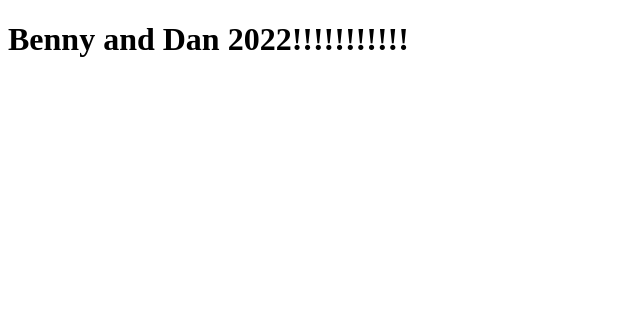
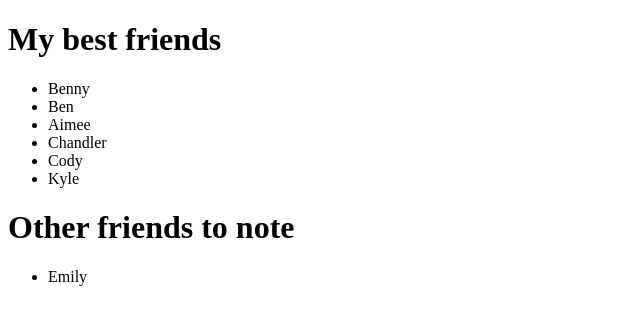
Before and after one commit to danpiquet/deployment-lab, a website: page public/index.html in a window 1280 px wide. Shown: the whole page, without its empty margins (0-640 px from the left). Drawn offline with Linux system fonts and the light colour scheme.

Commit message:
changed html

```diff
--- a/public/index.html
+++ b/public/index.html
@@ -8,7 +8,21 @@
 </head>
 <body>
 
-    <h1>Benny and Dan 2022!!!!!!!!!!!</h1>
+    <h1>My best friends</h1>
+
+    <ul>
+        <li>Benny</li>
+        <li>Ben</li>
+        <li>Aimee</li>
+        <li>Chandler</li>
+        <li>Cody</li>
+        <li>Kyle</li>
+    </ul>
+
+    <h1>Other friends to note</h1>
+    <ul>
+        <li>Emily</li>
+    </ul>
 
 
 </body>
```
